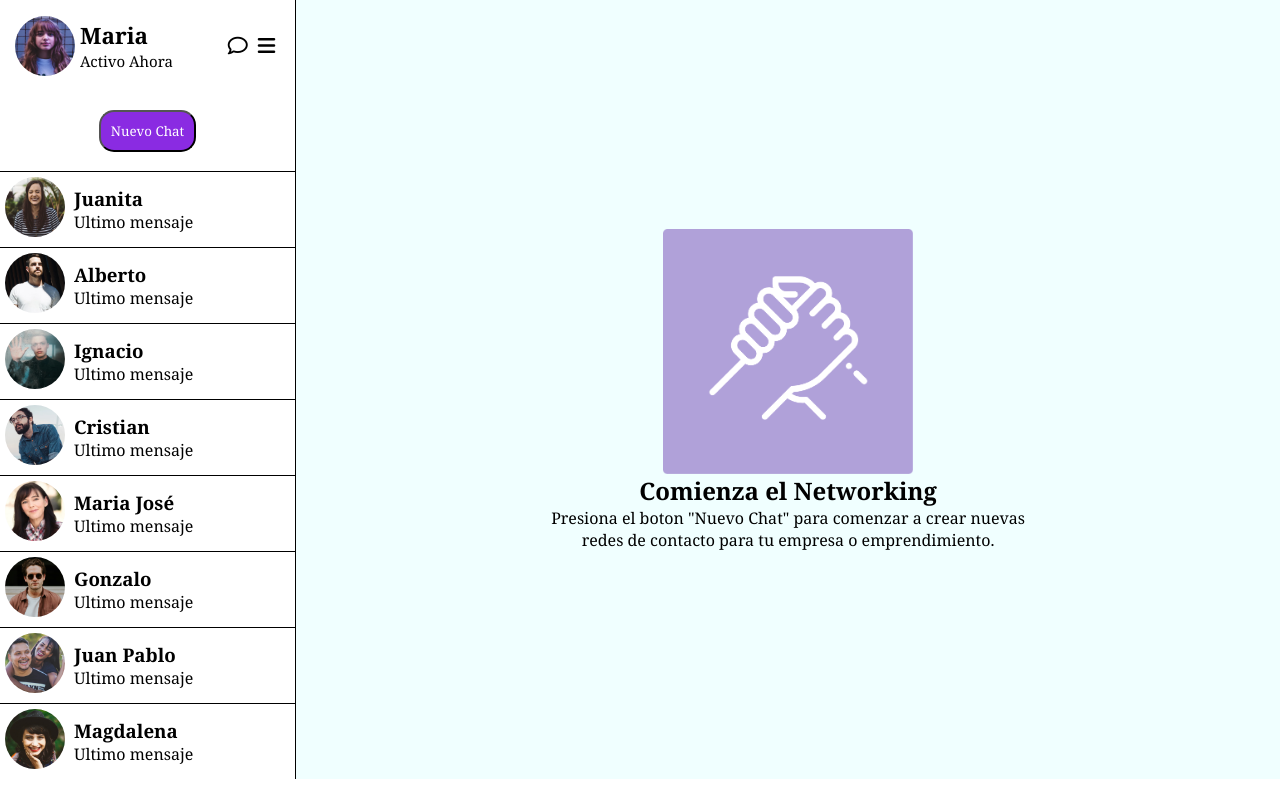
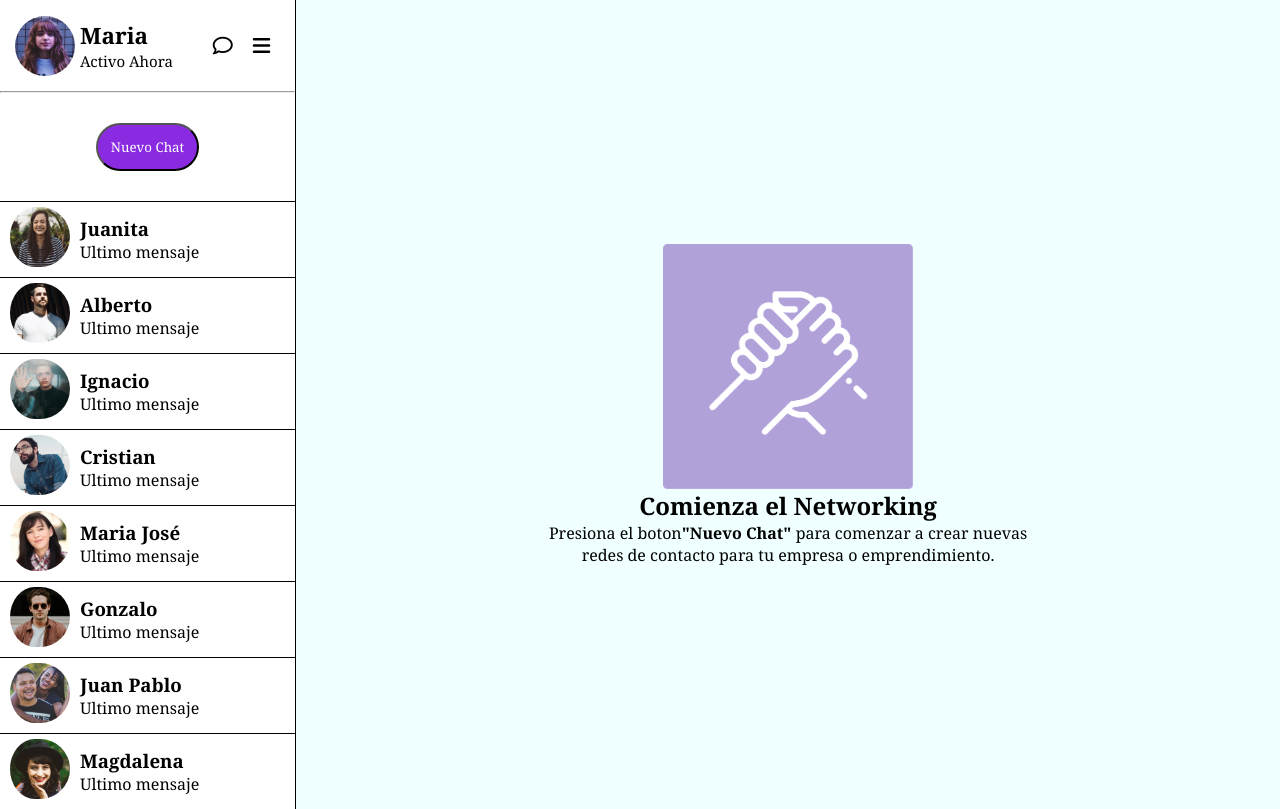
Before and after one commit to gonza23k/Css_Flexbox, a plain HTML site: page index.html in a window 1280 px wide. Drawn offline with Linux system fonts and the light colour scheme.

Commit message:
Detalles

```diff
--- a/assets/css/style.css
+++ b/assets/css/style.css
@@ -11,7 +11,7 @@ main{
     width: 100%;
     text-align: center;
     background-color: azure;
-    min-height: 76vh;
+    min-height: 10vh;
     flex-direction: column;
     justify-content: center;
     align-items: center;
@@ -35,25 +35,26 @@ main{
 .contactos .contacto img{
     width: 60px;
     height: 60px;
-    border-radius: 38px;
+    border-radius: 200px;
+    padding-left: 5px;
 }
 .contactos .contacto .info{
     text-align: left;
     padding: 9px;
+    padding-left: 10px;
 }
 .nuevo-chat{
     display: flex;
     justify-content: center;
     align-items: center;
     min-height: 10vh;
-    border-color: black;
-    border-bottom: 1px;
+    padding: 14px;
 }
 .nuevo-chat button{
-    padding: 10px;
+    padding: 13px;
     background-color: blueviolet;
     color: white;
-    border-radius: 15px;
+    border-radius: 8dvi;
 }
 .contactos nav{
     display: flex;
@@ -64,7 +65,6 @@ main{
     width: 60px;
     height: 60px;
     border-radius: 35px;
-
 }
 .contactos nav .perfil{
     display: flex;
@@ -79,7 +79,7 @@ main{
     align-items: center;
 }
 .contactos nav i{
-    padding: 5px;
+    padding: 10px;
 }
 .contactos .contacto:hover{
     background-color: blueviolet;
--- a/index.html
+++ b/index.html
@@ -30,7 +30,7 @@
                     <i class="fa-solid fa-bars fa-lg"></i>
                 </div>
             </nav>
-
+            <hr>
             <div class="nuevo-chat">
                 <button>Nuevo Chat</button>
             </div>
@@ -93,10 +93,9 @@
         </section>
 
         <section class="principal">
-            <h1></h1>
             <img src="assets/img/hand.png" alt="">
             <h2>Comienza el Networking</h2>
-            <p>Presiona el boton "Nuevo Chat" para comenzar a crear nuevas <br> redes de contacto para tu empresa o
+            <p>Presiona el boton<b>"Nuevo Chat"</b> para comenzar a crear nuevas <br> redes de contacto para tu empresa o
                 emprendimiento.</p>
         </section>
     </main>
```
